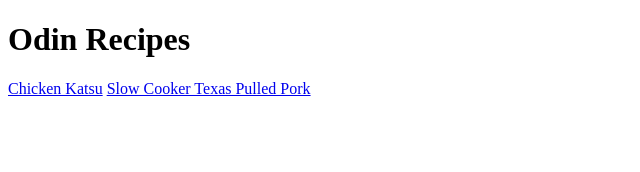
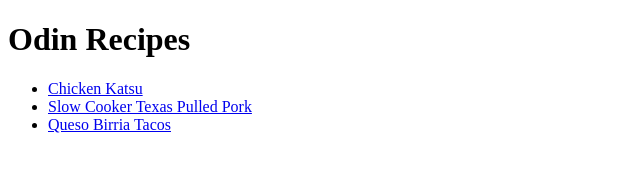
Before and after one commit to ShadesByte/odin-recipies, a plain HTML site: page index.html in a window 1280 px wide. Shown: the whole page, without its empty margins (0-640 px from the left). Drawn offline with Linux system fonts and the light colour scheme.

Commit message:
Add link to queso-birria-tacos.html and make list

```diff
--- a/index.html
+++ b/index.html
@@ -7,7 +7,10 @@
 
     <body>
         <h1>Odin Recipes</h1>
-        <a href="recipes/chicken-katsu.html">Chicken Katsu</a>
-        <a href="recipes/slow-cooker-texas-pulled-pork.html">Slow Cooker Texas Pulled Pork</a>
+        <ul>
+        <li><a href="recipes/chicken-katsu.html">Chicken Katsu</a></li>
+        <li><a href="recipes/slow-cooker-texas-pulled-pork.html">Slow Cooker Texas Pulled Pork</a></li>
+        <li><a href="recipes/queso-birria-tacos.html">Queso Birria Tacos</a></li>
+        </ul>
     </body>
 </html>
```
